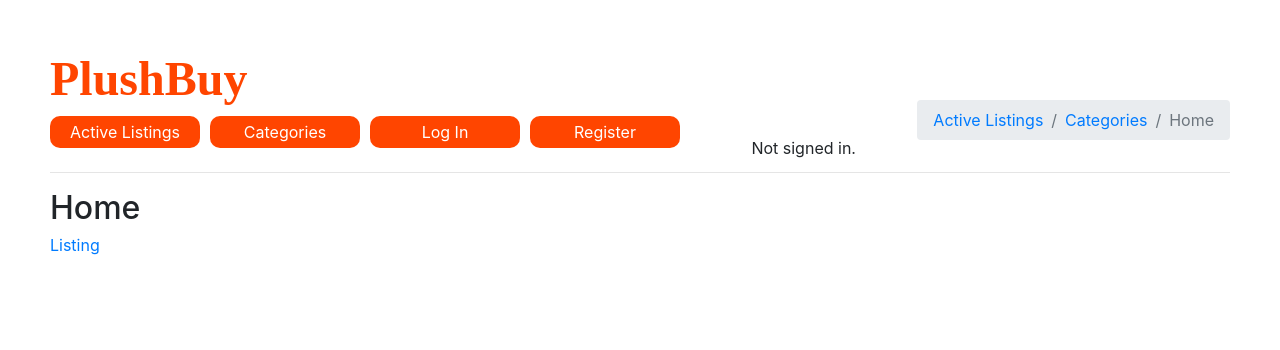
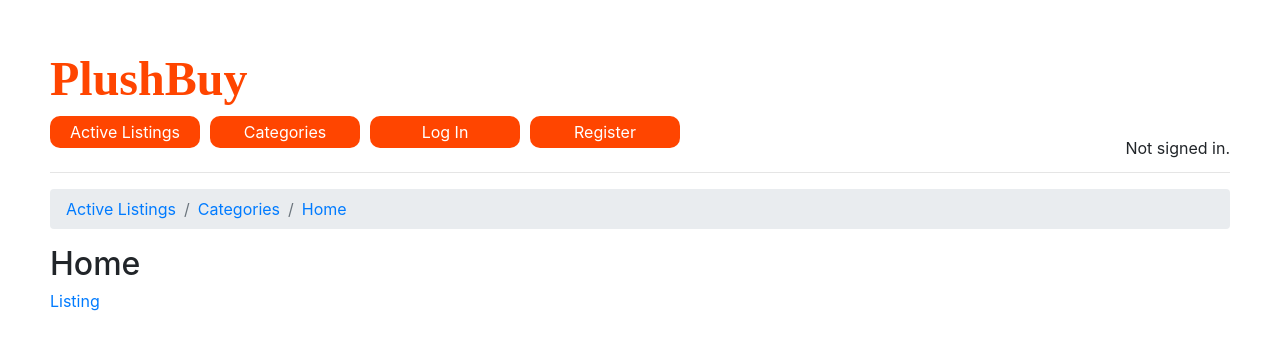
Before and after one commit to rosakosol/cs50w, a Django app: page /categories/Home in a window 1280 px wide. Shown: the top 350 px of the page. Run offline with Django 5.2, Linux system fonts and the light colour scheme; data comes from the database, SQL or seed files in the repository; some libraries are stand-ins or nearby versions; some web fonts are replaced.

Commit message:
Corrected breadcrumb nav to link to categories and listings.

```diff
--- a/week4/commerce/auctions/templates/auctions/categories.html
+++ b/week4/commerce/auctions/templates/auctions/categories.html
@@ -8,5 +8,5 @@
         {% for category in categories %}
             <a href="{% url 'category_listings' category.name %}" alt=""><li>{{ category.name }}</li></a>
         {% endfor %}
-    <ul>
+    </ul>
 {% endblock %}
--- a/week4/commerce/auctions/templates/auctions/category_listings.html
+++ b/week4/commerce/auctions/templates/auctions/category_listings.html
@@ -6,9 +6,9 @@
     <!-- Loop through each category -->
     <ul>
         {% for listing in listings %}
-            <li><a href="{{ listing }}" alt="">{{ listing.name }}</a></li>
+            <li><a href="{% url 'listing_page' listing.id %}" alt="Listing name">{{ listing.name }}</a></li>
         {% empty %}
             <li>No listings available for this category.</li>
         {% endfor %}
-    <ul>
+    </ul>
 {% endblock %}
--- a/week4/commerce/auctions/templates/auctions/layout.html
+++ b/week4/commerce/auctions/templates/auctions/layout.html
@@ -63,18 +63,21 @@
                     Not signed in.
                 {% endif %}
             </div>
-            <!-- Breadcrumb Nav -->
-            <nav>
-                <ol class="breadcrumb">
-                  <li class="breadcrumb-item"><a href="/">Active Listings</a></li>
-                  <li class="breadcrumb-item"><a href="{% url 'categories' %}">Categories</a></li>
-                  <li class="breadcrumb-item active" aria-current="page">{{ category.name }}</li>
-                </ol>
-              </nav>
-
-
         </header>
         <hr>
+        <!-- Breadcrumb Nav -->
+        <nav>
+            <ol class="breadcrumb">
+                <li class="breadcrumb-item"><a href="/">Active Listings</a></li>
+                <li class="breadcrumb-item"><a href="{% url 'categories' %}">Categories</a></li>
+                {% if category %}
+                    <li class="breadcrumb-item"><a href="{% url 'category_listings' category.name %}" alt="">{{ category.name }}</a></li>
+                {% endif %}
+                {% if listing %}
+                    <li class="breadcrumb-item">{{ listing.name }}</li>
+                {% endif %}
+            </ol>
+        </nav>
 
 
 
--- a/week4/commerce/auctions/urls.py
+++ b/week4/commerce/auctions/urls.py
@@ -3,7 +3,7 @@ from . import views
 
 urlpatterns = [
     path("", views.index, name="index"),
-    path("listing/<str:listing_name>", views.listing_page, name="listing"),
+    path("listing/<int:listing_id>", views.listing_page, name="listing_page"),
     path("login", views.login_view, name="login"),
     path("categories", views.categories, name="categories"),
     path("categories/<str:category_name>", views.category_listings, name="category_listings"),
--- a/week4/commerce/auctions/views.py
+++ b/week4/commerce/auctions/views.py
@@ -43,6 +43,10 @@ def listing_page(request, listing_id):
     # Get the current logged-in user
     user = request.user
 
+    # Get listing by unique id
+    listing = Listing.objects.get(pk=listing_id)
+    category = listing.category
+
     # If user is logged in:
         # User can add item to watchlist
 
@@ -54,10 +58,12 @@ def listing_page(request, listing_id):
 
         # User can add comments to listing page
 
-    listing = Listing.objects.get(pk=listing_id)
+
 
     return render(request, "auctions/listing.html", {
-        "listing": listing
+        "user": user,
+        "listing": listing,
+        "category": category
     })
 
 # Display a list of all listing categories, clicking on name of category should take user to page with all active listings under category
```
